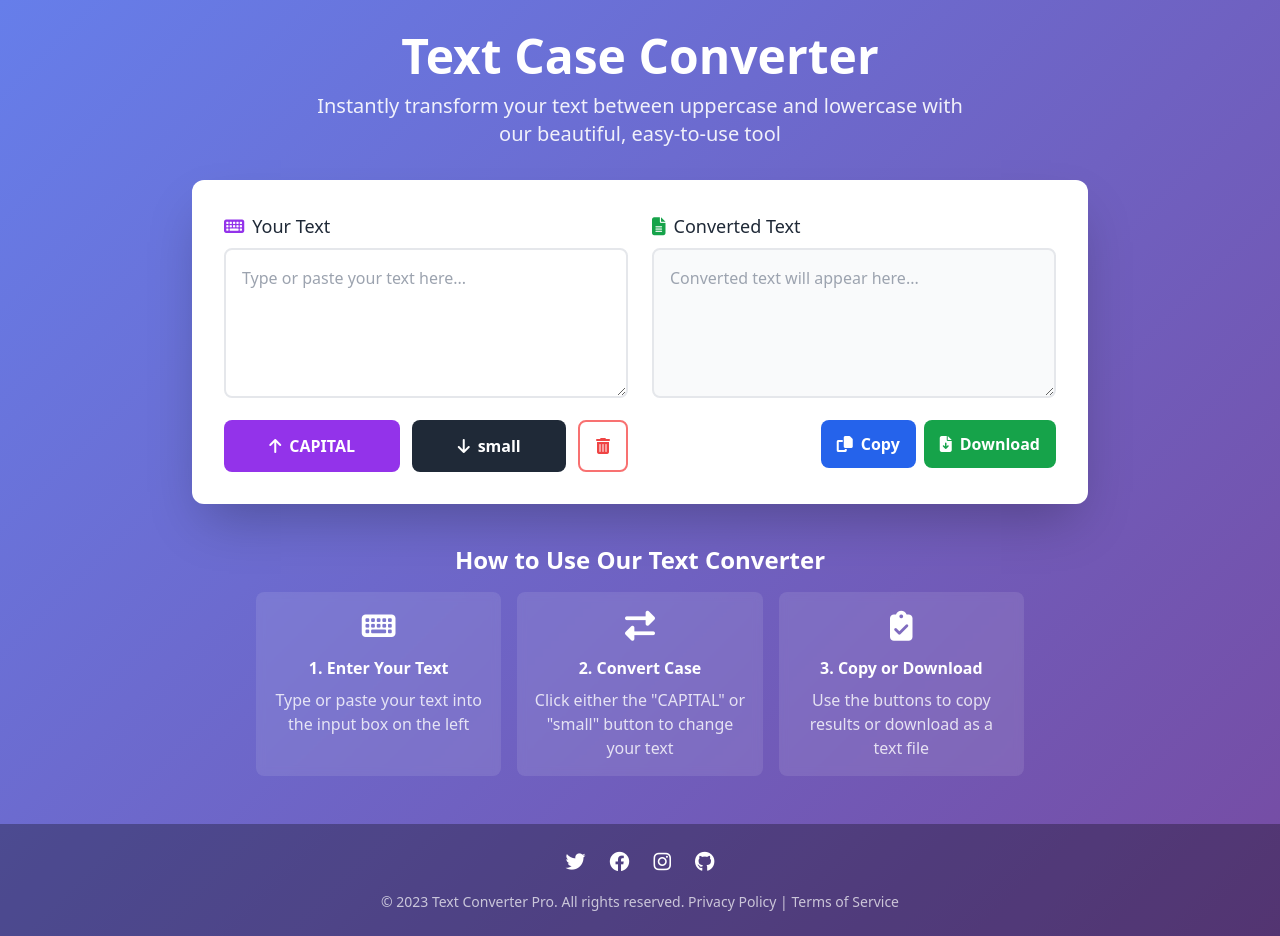
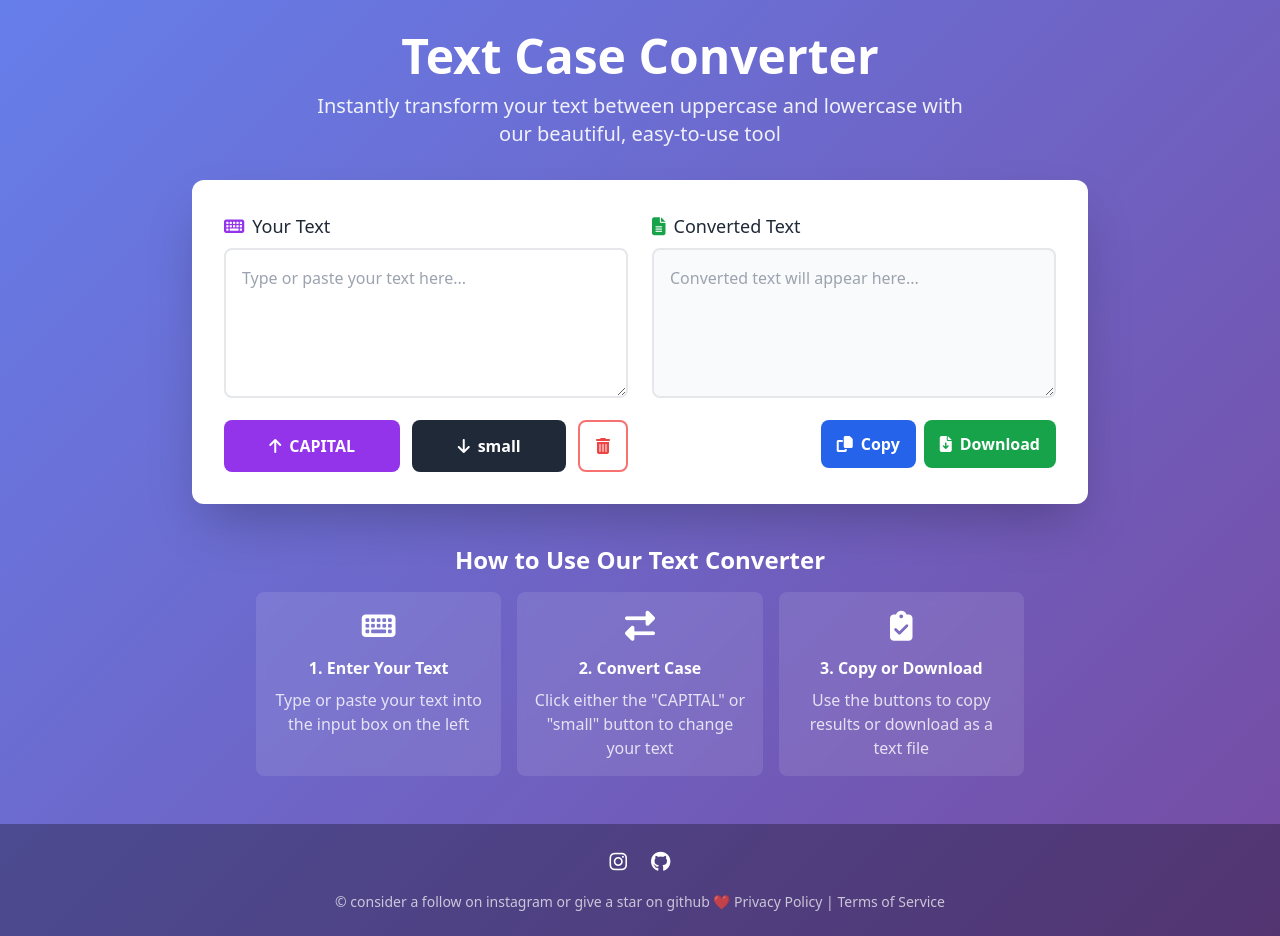
Before and after one commit to maryam-shademan/cap2small, a plain HTML site: page index.html in a window 1280 px wide. Drawn offline with nearby package versions, Linux system fonts and the light colour scheme.

Commit message:
Update index.html

```diff
--- a/index.html
+++ b/index.html
@@ -116,13 +116,11 @@
     <footer class="bg-black bg-opacity-30 text-white py-6">
         <div class="container mx-auto px-4 text-center">
             <div class="flex justify-center space-x-6 mb-4">
-                <a href="#" class="hover:text-purple-300"><i class="fab fa-twitter text-xl"></i></a>
-                <a href="#" class="hover:text-purple-300"><i class="fab fa-facebook text-xl"></i></a>
-                <a href="#" class="hover:text-purple-300"><i class="fab fa-instagram text-xl"></i></a>
-                <a href="#" class="hover:text-purple-300"><i class="fab fa-github text-xl"></i></a>
+                <a href="https://www.instagram.com/maryam__shademan/" class="hover:text-purple-300"><i class="fab fa-instagram text-xl"></i></a>
+                <a href="https://github.com/maryam-shademan/cap2small" class="hover:text-purple-300"><i class="fab fa-github text-xl"></i></a>
             </div>
             <p class="text-sm text-white text-opacity-70">
-                &copy; 2023 Text Converter Pro. All rights reserved.
+                &copy; consider a follow on instagram or give a star on github ❤️
                 <a href="#" class="hover:text-purple-300">Privacy Policy</a> |
                 <a href="#" class="hover:text-purple-300">Terms of Service</a>
             </p>
```
